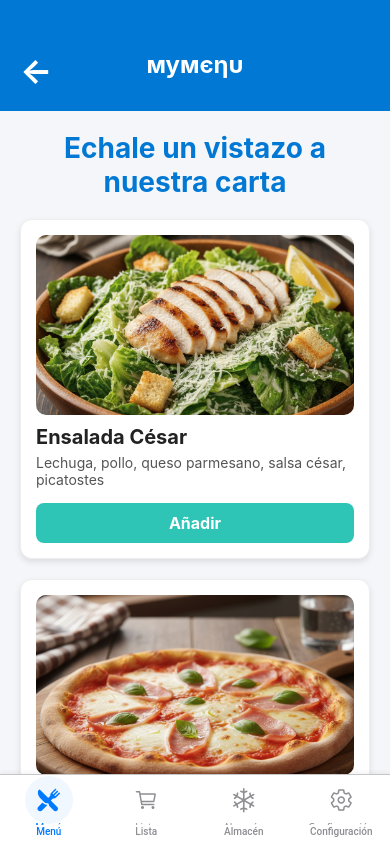
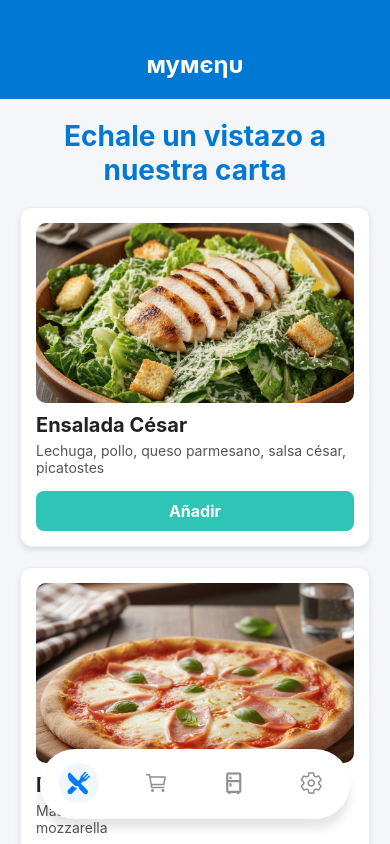
Before and after one commit to EstebanRodriguezGutierrezDEV/my-menu-app, a React Native app: screen /MainTabs in a window 390 px wide. Built offline with nearby package versions, Linux system fonts and the light colour scheme.

Commit message:
Actualización de pantallas y navegación

```diff
--- a/app/navigation/Tabs.js
+++ b/app/navigation/Tabs.js
@@ -1,7 +1,7 @@
 import React from 'react';
 import { createBottomTabNavigator } from '@react-navigation/bottom-tabs';
-import { Ionicons } from '@expo/vector-icons';
-import { Platform, View, Text } from 'react-native';
+import { Ionicons, MaterialCommunityIcons } from '@expo/vector-icons';
+import { Platform, View } from 'react-native';
 import { getFocusedRouteNameFromRoute } from '@react-navigation/native';
 
 import Menu from '../screens/Menu';
@@ -11,33 +11,20 @@ import Almacen from '../screens/Almacen';
 
 const Tab = createBottomTabNavigator();
 
-// Componente personalizado para labels de iPhone
-function TabBarLabel({ focused, label }) {
-  return (
-    <Text style={[
-      styles.tabBarLabel,
-      { color: focused ? '#007AFF' : '#8e8e93' }
-    ]}>
-      {label}
-    </Text>
-  );
-}
-
 // Componente personalizado para iconos con efecto de iPhone
-function TabBarIcon({ focused, name, size, label }) {
+function TabBarIcon({ focused, name, size, IconComponent = Ionicons }) {
   return (
     <View style={styles.iconContainer}>
       <View style={[
         styles.iconBackground,
         focused && styles.iconBackgroundFocused
       ]}>
-        <Ionicons
+        <IconComponent
           name={name}
           size={size}
           color={focused ? '#007AFF' : '#8e8e93'}
         />
       </View>
-      <TabBarLabel focused={focused} label={label} />
     </View>
   );
 }
@@ -47,25 +34,27 @@ export default function Tabs() {
     <Tab.Navigator
       screenOptions={({ route }) => ({
         headerShown: false,
+        tabBarShowLabel: false,
 
         // 🍎 Estilo iPhone Moderno
         tabBarStyle: {
-          height: Platform.OS === 'ios' ? 85 : 70,
-          backgroundColor: Platform.OS === 'ios'
-            ? 'rgba(255,255,255,0.98)'
-            : '#ffffff',
-          borderTopWidth: 0.5,
-          borderTopColor: '#c6c6c8',
+          position: 'absolute',
+          bottom: 25,
+          left: 40,
+          right: 40,
+          elevation: 0,
+          backgroundColor: Platform.OS === 'ios' ? 'rgba(255,255,255,0.95)' : '#ffffff',
+          borderRadius: 35,
+          height: 70,
+          borderTopWidth: 0,
           shadowColor: '#000',
           shadowOffset: {
             width: 0,
-            height: Platform.OS === 'ios' ? -1 : -2,
+            height: 10,
           },
-          shadowOpacity: Platform.OS === 'ios' ? 0.1 : 0.05,
-          shadowRadius: Platform.OS === 'ios' ? 8 : 4,
-          elevation: Platform.OS === 'ios' ? 8 : 4,
-          paddingBottom: Platform.OS === 'ios' ? 20 : 10,
-          paddingTop: 8,
+          shadowOpacity: 0.1,
+          shadowRadius: 10,
+          paddingBottom: 0,
         },
 
         tabBarActiveTintColor: '#007AFF',
@@ -73,12 +62,17 @@ export default function Tabs() {
 
         // Animaciones suaves
         tabBarItemStyle: {
-          paddingVertical: 4,
+          height: 70,
+          paddingVertical: 0,
+          justifyContent: 'center',
+          alignItems: 'center',
+          marginTop: 15, // Push icons down visually
         },
 
         tabBarIcon: ({ focused, color, size }) => {
           let iconName;
           let iconSize = 24;
+          let IconComponent = Ionicons;
 
           switch (route.name) {
             case 'Menu':
@@ -90,7 +84,8 @@ export default function Tabs() {
               break;
 
             case 'Almacen':
-              iconName = focused ? 'snow' : 'snow-outline';
+              IconComponent = MaterialCommunityIcons;
+              iconName = focused ? 'fridge' : 'fridge-outline';
               iconSize = 26;
               break;
 
@@ -99,23 +94,12 @@ export default function Tabs() {
               break;
           }
 
-          // Obtener el label del tabBarLabel
-          const getLabel = () => {
-            switch (route.name) {
-              case 'Menu': return 'Menú';
-              case 'Lista': return 'Lista';
-              case 'Almacen': return 'Almacén';
-              case 'Configuracion': return 'Configuración';
-              default: return '';
-            }
-          };
-
           return (
             <TabBarIcon
               focused={focused}
               name={iconName}
               size={iconSize}
-              label={getLabel()}
+              IconComponent={IconComponent}
             />
           );
         },
@@ -157,9 +141,9 @@ const styles = {
   },
 
   iconBackground: {
-    width: Platform.OS === 'ios' ? 52 : 48,
-    height: Platform.OS === 'ios' ? 52 : 48,
-    borderRadius: Platform.OS === 'ios' ? 26 : 24,
+    width: Platform.OS === 'ios' ? 44 : 40,
+    height: Platform.OS === 'ios' ? 44 : 40,
+    borderRadius: Platform.OS === 'ios' ? 22 : 20,
     backgroundColor: 'transparent',
     alignItems: 'center',
     justifyContent: 'center',
--- a/app/screens/Almacen.js
+++ b/app/screens/Almacen.js
@@ -70,9 +70,7 @@ export default function Almacen({ navigation }) {
   return (
     <View style={styles.container}>
       <View style={styles.header}>
-        <Pressable onPress={() => navigation.goBack()} style={styles.leftBox}>
-          <Text style={styles.backArrow}>←</Text>
-        </Pressable>
+        <View style={styles.leftBox} />
 
         <View style={styles.centerBox}>
           <Text style={styles.headerTitle}>мумєηυ</Text>
@@ -269,6 +267,7 @@ const styles = StyleSheet.create({
   },
   content: {
     padding: 20,
+    paddingBottom: 120,
   },
 
   storageContainer: {
--- a/app/screens/Configuracion.js
+++ b/app/screens/Configuracion.js
@@ -204,9 +204,7 @@ export default function Configuracion({ navigation }) {
   return (
     <View style={styles.container}>
       <View style={styles.header}>
-        <Pressable onPress={() => navigation.goBack()} style={styles.leftBox}>
-          <Text style={styles.backArrow}>←</Text>
-        </Pressable>
+        <View style={styles.leftBox} />
         <View style={styles.centerBox}>
           <Text style={styles.headerTitle}>Configuración</Text>
         </View>
@@ -447,6 +445,7 @@ const styles = StyleSheet.create({
 
   content: {
     padding: 20,
+    paddingBottom: 120,
   },
 
   // Perfil Card
--- a/app/screens/Lista.js
+++ b/app/screens/Lista.js
@@ -44,9 +44,7 @@ export default function Lista({ navigation }) {
   return (
     <View style={styles.container}>
       <View style={styles.header}>
-        <Pressable onPress={() => navigation.goBack()} style={styles.leftBox}>
-          <Text style={styles.backArrow}>←</Text>
-        </Pressable>
+        <View style={styles.leftBox} />
 
         <View style={styles.centerBox}>
           <Text style={styles.headerTitle}>мумєηυ</Text>
@@ -183,6 +181,7 @@ const styles = StyleSheet.create({
 
   content: {
     padding: 20,
+    paddingBottom: 120,
   },
 
   headerContent: {
--- a/app/screens/Menu.js
+++ b/app/screens/Menu.js
@@ -11,9 +11,7 @@ export default function Menu({ navigation }) {
   return (
     <View style={styles.container}>
       <View style={styles.header}>
-        <Pressable onPress={() => navigation.goBack()} style={styles.leftBox}>
-          <Text style={styles.backArrow}>←</Text>
-        </Pressable>
+        <View style={styles.leftBox} />
 
         <View style={styles.centerBox}>
           <Text style={styles.headerTitle}>мумєηυ</Text>
@@ -348,6 +346,7 @@ const styles = StyleSheet.create({
 
   content: {
     padding: 20,
+    paddingBottom: 120,
   },
 
   welcome: {
```
